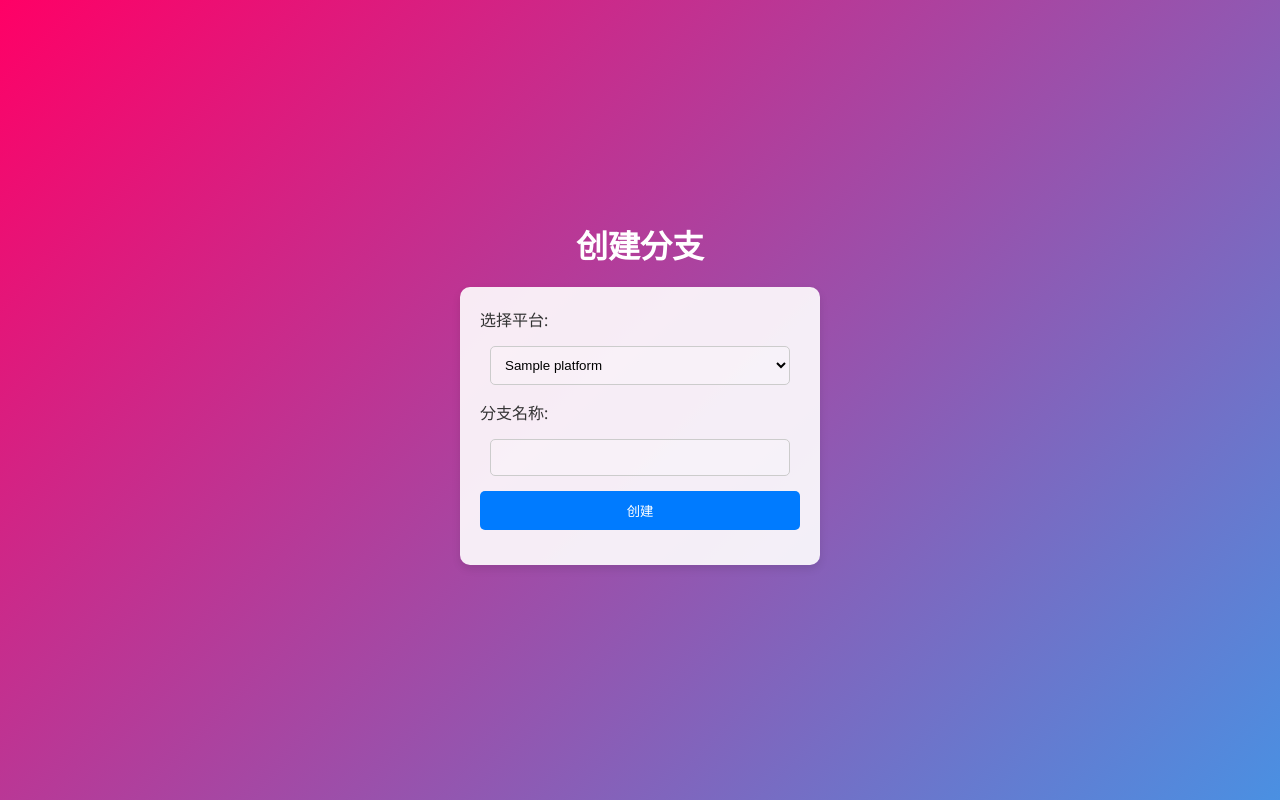
After one commit to strongant/pereformance-report, a Flask app: page /create_branch in a window 1280 px wide. The commit adds this page. Run offline with Flask 3, Linux system fonts and the light colour scheme; tables that the repository leaves empty hold one stand-in row (values such as "Sample post"); parts of the project's set-up code (start-up, migrations or seed data) failed here and were passed over.

Commit message:
新增平台 分支 版本维护

```diff
--- a/app.py
+++ b/app.py
@@ -21,20 +21,36 @@ db = SQLAlchemy(app)
 
 class TestData(db.Model):
     id = db.Column(db.BigInteger, primary_key=True)
-    platform = db.Column(db.String(50), nullable=False)
-    branch = db.Column(db.String(50), nullable=False)
+    platform_id = db.Column(db.Integer, db.ForeignKey('platforms.id'), nullable=False)
+    branch_id = db.Column(db.Integer, db.ForeignKey('branches.id'), nullable=False)
+    version_id = db.Column(db.BigInteger, db.ForeignKey('versions.id'), nullable=False)
     test_type = db.Column(db.String(50), nullable=False)
-    version = db.Column(db.String(50), nullable=False)
     test_category = db.Column(db.String(100), nullable=False)
     test_value = db.Column(db.Integer, nullable=False)
     value_unit = db.Column(db.String(10))
 
 
+class Platform(db.Model):
+    __tablename__ = 'platforms'
+    id = db.Column(db.Integer, primary_key=True)
+    name = db.Column(db.String(128), unique=True, nullable=False)
+
+class Branch(db.Model):
+    __tablename__ = 'branches'
+    id = db.Column(db.Integer, primary_key=True)
+    name = db.Column(db.String(128), unique=True, nullable=False)
+    platform_id = db.Column(db.Integer, db.ForeignKey('platforms.id'), nullable=False)
+    platform = db.relationship('Platform', back_populates='branches')
+
+Platform.branches = db.relationship('Branch', order_by=Branch.id, back_populates='platform')
+
 class Version(db.Model):
     __tablename__ = 'versions'
 
     id = db.Column(db.BigInteger, primary_key=True, autoincrement=True)
-    name = db.Column(db.String(50), nullable=False)
+    name = db.Column(db.String(50),  unique=True, nullable=False)
+    branch_id = db.Column(db.Integer, db.ForeignKey('branches.id'), nullable=False)
+    platform_id = db.Column(db.Integer, db.ForeignKey('platforms.id'), nullable=False)
 
     def __repr__(self):
         return f"<Version {self.name}>"
@@ -42,8 +58,62 @@ class Version(db.Model):
     def to_dict(self):
         return {
             'id': self.id,
-            'name': self.name
+            'name': self.name,
+            'branch_id': self.branch_id,
+            'platform_id': self.platform_id
         }
+
+
+@app.route('/platforms', methods=['GET'])
+def get_platforms():
+    platforms = Platform.query.order_by(Platform.id).all()
+    return jsonify([{'id': p.id, 'name': p.name} for p in platforms])
+
+
+@app.route('/platforms', methods=['POST'])
+def create_platform():
+    data = request.get_json()
+
+    if not data or not data.get('name'):
+        return jsonify({'message': 'Platform name is required'}), 400
+
+    try:
+        platform = Platform(name=data['name'])
+        db.session.add(platform)
+        db.session.commit()
+        return jsonify({'message': 'Platform created successfully', 'id': platform.id}), 201
+    except Exception as e:
+        db.session.rollback()
+        return jsonify({'message': 'Error creating platform', 'error': str(e)}), 500
+
+@app.route('/branches', methods=['POST'])
+def create_branch():
+    data = request.get_json()
+
+    if not data or not data.get('name') or not data.get('platform_id'):
+        return jsonify({'message': 'Branch name and platform_id are required'}), 400
+
+    try:
+        branch = Branch(name=data['name'], platform_id=data['platform_id'])
+        db.session.add(branch)
+        db.session.commit()
+        return jsonify({'message': 'Branch created successfully', 'id': branch.id}), 201
+    except Exception as e:
+        db.session.rollback()
+        return jsonify({'message': 'Error creating branch', 'error': str(e)}), 500
+
+
+
+@app.route('/branches', methods=['GET'])
+def get_branches():
+    platform_id = request.args.get('platform_id')
+    if not platform_id:
+        return jsonify({'error': 'Platform ID is required'}), 400
+
+    branches = Branch.query.filter_by(platform_id=platform_id).all()
+    return jsonify([{'id': b.id, 'name': b.name} for b in branches])
+
+
 
 # 创建版本
 @app.route('/versions', methods=['POST'])
@@ -51,6 +121,26 @@ def create_version():
     if request.is_json:
         data = request.get_json()
         version_name = data.get('name', None)
+        branch_id = data.get('branch_id')
+        platform_id = data.get('platform_id')
+
+        if  not branch_id:
+            return jsonify({'error': 'branch ID are required'}), 400
+        if  not platform_id:
+            return jsonify({'error': 'platform ID are required'}), 400
+        if  not version_name:
+            return jsonify({'error': 'version_name  are required'}), 400
+
+            # 检查平台是否存在
+        platform = Platform.query.get(platform_id)
+        if not platform:
+            return jsonify({'error': '平台不存在'}), 400
+
+        # 检查分支是否存在并且属于指定的平台
+        branch = Branch.query.filter_by(id=branch_id, platform_id=platform_id).first()
+        if not branch:
+            return jsonify({'error': '分支不存在或不属于指定的平台'}), 400
+
         if version_name:
             # 检查版本是否已存在
             existing_version = Version.query.filter_by(name=version_name).first()
@@ -58,7 +148,8 @@ def create_version():
                 return jsonify({"error": "版本已存在"}), 400
 
             # 如果版本不存在，则创建新版本
-            new_version = Version(name=version_name)
+            # 创建新版本
+            new_version = Version(name=version_name, branch_id=branch_id,platform_id = platform_id)
             db.session.add(new_version)
             db.session.commit()
             return jsonify(new_version.to_dict()), 201
@@ -70,11 +161,13 @@ def create_version():
 # 查询所有版本
 @app.route('/versions', methods=['GET'])
 def get_versions():
+    branch_id = request.args.get('branch_id')
+    if branch_id:
+        versions = Version.query.filter_by(branch_id=branch_id).order_by(Version.id).all()
+    else:
+        versions = Version.query.distinct(Version.name).order_by(Version.id).all()
 
-    versions = db.session.query(Version.name).distinct().all()
-
-    result = [{"name": data.name}
-              for data in versions]
+    result = [{"name": data.name} for data in versions]
 
     return jsonify(result)
 
@@ -130,6 +223,14 @@ def data_upload():
 def create_version_page():
     return render_template('create_version.html')
 
+@app.route('/create_platform', methods=['GET'])
+def create_platform_page():
+    return render_template('create_platform.html')
+
+@app.route('/create_branch', methods=['GET'])
+def create_branch_page():
+    return render_template('create_branch.html')
+
 
 @app.route('/upload_data', methods=['POST'])
 def upload_data():
@@ -137,53 +238,52 @@ def upload_data():
     text = file.read().decode('utf-8')
     lines = text.split('\n')
 
-    platform = request.form.get('platform')
-    branch = request.form.get('branch')
+    platform_id = request.form.get('platform')
+    branch_id = request.form.get('branch')
+    version_id = request.form.get('version')
     test_type = request.form.get('test_type')
-    version = request.form.get('version')
 
     # Step 1: 删除旧的数据
     query = db.session.query(TestData)
     filters = []
-    if platform:
-        filters.append(TestData.platform.ilike(platform))
-    if branch:
-        filters.append(TestData.branch.ilike(branch))
+    if platform_id:
+        filters.append(TestData.platform_id == platform_id)
+    if branch_id:
+        filters.append(TestData.branch_id == branch_id)
     if test_type:
         filters.append(TestData.test_type.ilike(test_type))
-    if version:
-        filters.append(TestData.version.ilike(version))
+    if version_id:
+        filters.append(TestData.version_id == version_id)
 
     if filters:
         query = query.filter(*filters)
         query.delete(synchronize_session=False)
 
-    query.delete(synchronize_session=False)
+    db.session.commit()  # 提交删除的更改
 
     testdata_list = []
     for line in lines:
-        match = re.match(r"([\w\s\-]+)\s+(\d+)(\w+)?", line)
+        match = re.match(r"(.*)\s+([\d\.]+)(.*)", line)
         if match:
             category, test_value, unit = match.groups()
             testdata = TestData(test_category=category,
                                 test_value=test_value,
                                 value_unit=unit,
-                                platform=platform,
-                                branch=branch,
+                                platform_id=platform_id,
+                                branch_id=branch_id,
                                 test_type=test_type,
-                                version=version)
+                                version_id=version_id)
+            testdata_list.append(testdata)
+        else:
+            print(line)
 
-            testdata_list.append(testdata)
 
-        else:
-            pass
-
-    if testdata_list is not None:
+    if testdata_list:
         db.session.add_all(testdata_list)
 
-    db.session.commit()
+    db.session.commit()  # 提交新的数据
 
-    return '数据上传成功'
+    return jsonify({'message': '数据上传成功'})
 
 
 @app.route('/')
--- /dev/null
+++ b/templates/create_branch.html
@@ -0,0 +1,138 @@
+<!DOCTYPE html>
+<html lang="en">
+<head>
+    <meta charset="UTF-8">
+    <meta name="viewport" content="width=device-width, initial-scale=1.0">
+    <title>创建分支</title>
+    <style>
+      /* 公共样式与创建版本一致 */
+      body {
+          font-family: 'Segoe UI', Tahoma, Geneva, Verdana, sans-serif;
+          background: linear-gradient(135deg, #f06, #4a90e2);
+          color: #333;
+          margin: 0;
+          display: flex;
+          flex-direction: column;
+          align-items: center;
+          justify-content: center;
+          height: 100vh;
+      }
+
+      h1 {
+          margin-bottom: 20px;
+          color: #fff;
+      }
+
+      form {
+          background: rgba(255, 255, 255, 0.9);
+          padding: 20px;
+          border-radius: 10px;
+          box-shadow: 0 4px 8px rgba(0, 0, 0, 0.1);
+          display: flex;
+          flex-direction: column;
+          align-items: center;
+          width: 320px;
+      }
+
+      label, input, select, button {
+          margin-bottom: 15px;
+          width: 100%;
+      }
+
+      input[type="text"], select {
+          padding: 10px;
+          border-radius: 5px;
+          border: 1px solid #ccc;
+          background-color: rgba(255, 255, 255, 0.2);
+          display: block;
+          box-sizing: border-box;
+          max-width: 300px;
+      }
+
+      button {
+          padding: 10px;
+          border: none;
+          border-radius: 5px;
+          background-color: #007bff;
+          color: white;
+          cursor: pointer;
+      }
+
+      button:hover {
+          background-color: #0056b3;
+      }
+
+      #message {
+          margin-top: 20px;
+      }
+
+      @media (max-width: 600px) {
+          .form-control {
+              max-width: 100%;
+          }
+      }
+    </style>
+</head>
+<body>
+<h1>创建分支</h1>
+<form id="createBranchForm">
+    <label for="platform">选择平台:</label>
+    <select id="platform" name="platform" required>
+        <!-- 平台选项会通过JavaScript进行动态加载 -->
+    </select>
+
+    <label for="branchName">分支名称:</label>
+    <input type="text" id="branchName" name="branchName" required>
+
+    <button type="submit">创建</button>
+</form>
+<p id="message"></p>
+
+<script>
+    document.addEventListener('DOMContentLoaded', async () => {
+        const platformSelect = document.getElementById('platform');
+
+        // 获取平台数据
+        const platforms = await fetch('/platforms').then(response => response.json());
+        platforms.forEach(platform => {
+            const option = document.createElement('option');
+            option.value = platform.id;
+            option.text = platform.name;
+            platformSelect.appendChild(option);
+        });
+    });
+
+    document.getElementById('createBranchForm').addEventListener('submit', async function (event) {
+        event.preventDefault(); // 阻止表单的默认提交行为
+        const branchName = document.getElementById('branchName').value;
+        const platformId = document.getElementById('platform').value;
+        createBranch(branchName, platformId);
+    });
+
+    async function createBranch(branchName, platformId) {
+        const response = await fetch('/branches', {
+            method: 'POST',
+            headers: {
+                'Content-Type': 'application/json'
+            },
+            body: JSON.stringify({ name: branchName, platform_id: platformId })
+        });
+
+        const messageElement = document.getElementById('message');
+
+        if (response.ok) {
+            messageElement.textContent = '分支创建成功';
+            messageElement.style.color = 'green';
+            setTimeout(() => {
+                window.location.reload(); // 1秒后刷新页面
+            }, 1000); // 1000毫秒 = 1秒
+        } else {
+            // 如果创建失败，显示从服务器返回的错误消息
+            const errorData = await response.json();
+            messageElement.textContent = `分支创建失败: ${errorData.error}`;
+            messageElement.style.color = 'red';
+        }
+    }
+</script>
+</body>
+</html>
```
Also changed, not shown: templates/create_platform.html (added, +118 -0 lines), templates/create_version.html (+71 -11 lines), templates/data_upload.html (+71 -19 lines), templates/index.html (+8 -6 lines).
